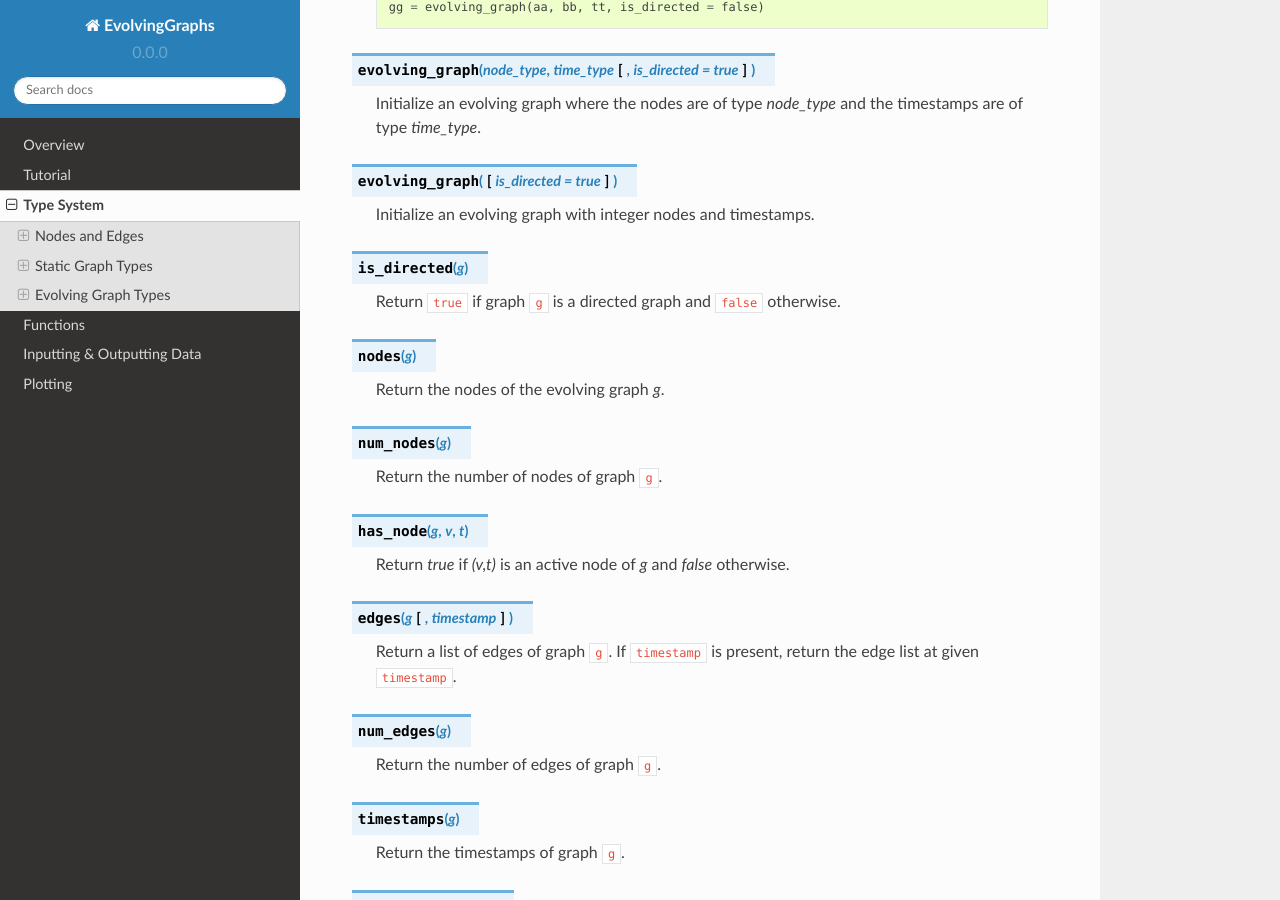
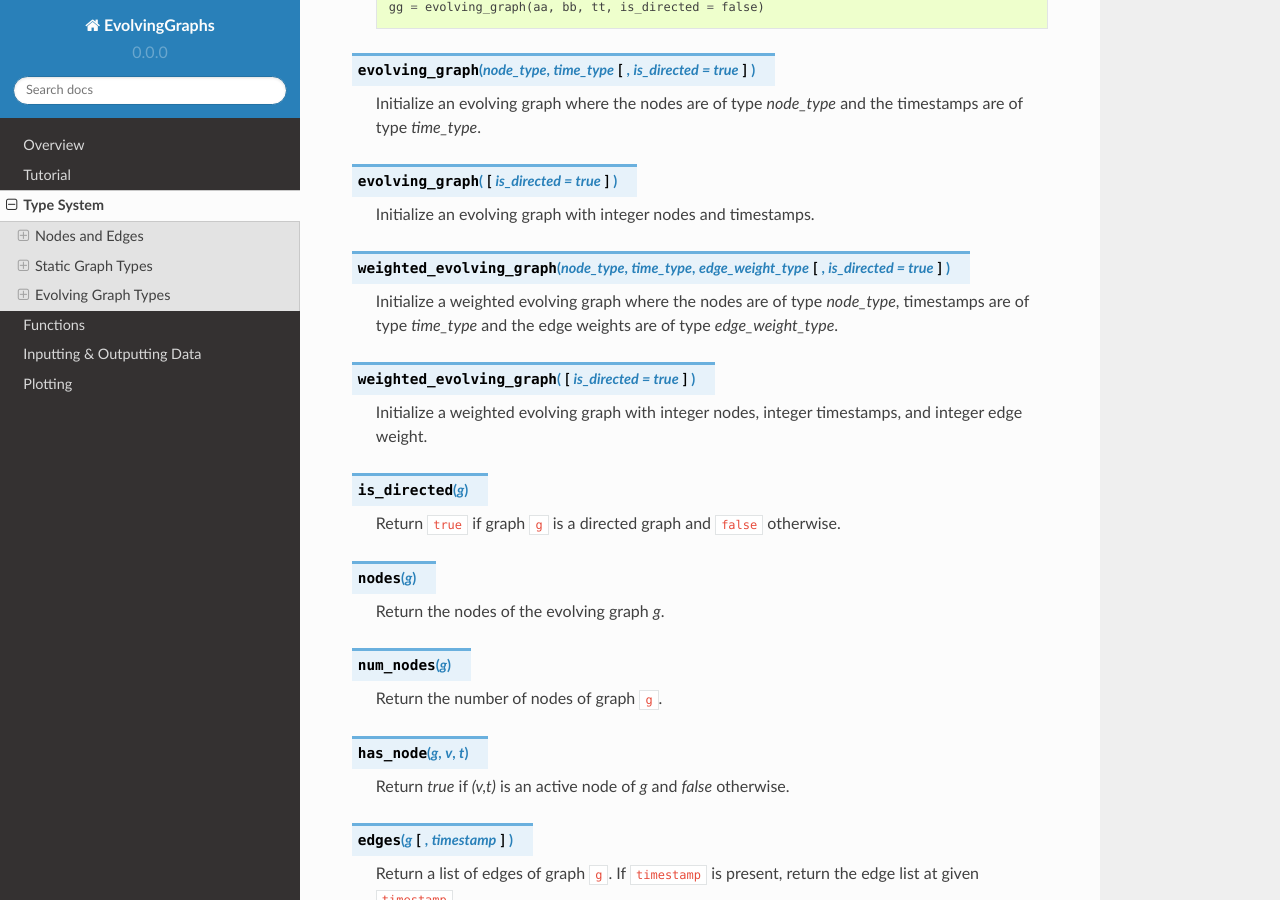
Before and after one commit to EtymoIO/EvolvingGraphs.jl, a Sphinx documentation site: the page built from doc/type.rst, in a window 1280 px wide and 900 px high, scrolled down 4444 px. Built offline with Sphinx 7.4.7 and the Read the Docs theme 2.0.0, drawn with Linux system fonts in a browser that asks for light colours.

Commit message:
add doc for weighted_evolving_graph

```diff
--- a/doc/type.rst
+++ b/doc/type.rst
@@ -228,6 +228,17 @@ definition::
 
    Initialize an evolving graph with integer nodes  and timestamps.
 
+.. function:: weighted_evolving_graph(node_type, time_type, edge_weight_type [, is_directed = true])
+
+   Initialize a weighted evolving graph where the nodes are of type `node_type`,
+   timestamps are of type `time_type` and the edge weights are of type
+   `edge_weight_type`.
+
+.. function:: weighted_evolving_graph([is_directed = true])
+
+   Initialize a weighted evolving graph with integer nodes, integer timestamps, and
+   integer edge weight.
+
 .. function:: is_directed(g)
 
    Return ``true`` if graph ``g`` is a directed graph and ``false``
```
